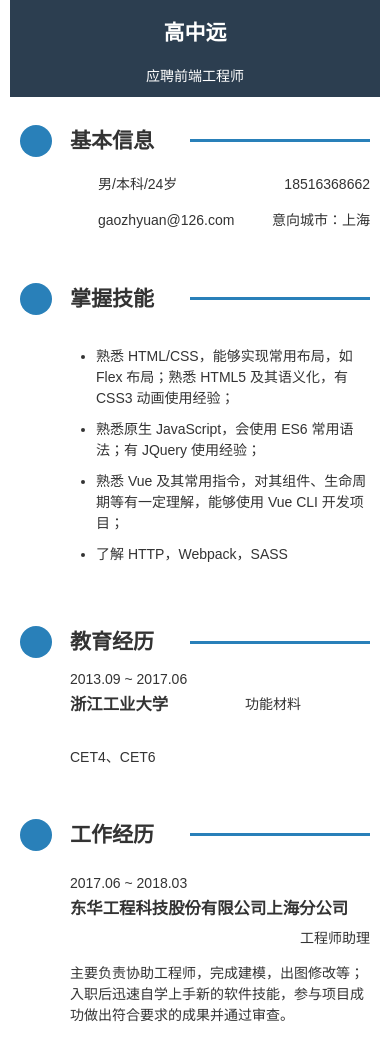
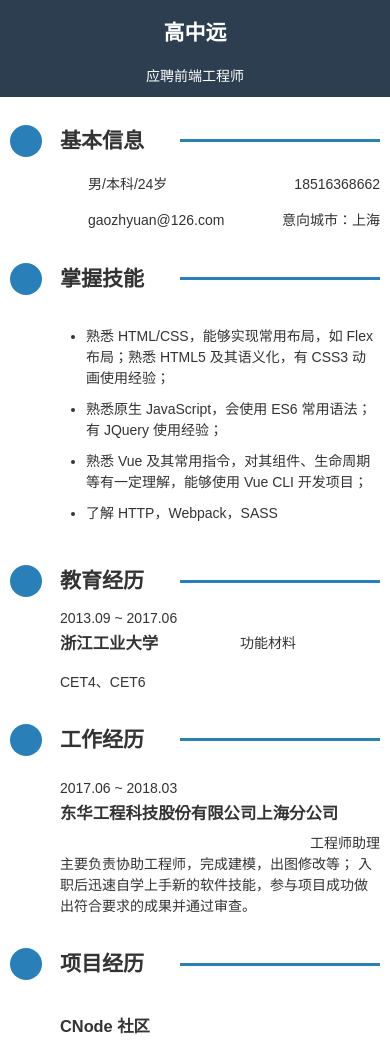
Before and after one commit to gzygzy00/cv, a plain HTML site: page index.html in a window 390 px wide. Shown: the top 1043 px of the page. Drawn offline with Linux system fonts and the light colour scheme.

Commit message:
修改了打印版本

```diff
--- a/index.html
+++ b/index.html
@@ -63,30 +63,36 @@
     @media (max-width: 768px) {
       body {
         grid: auto auto auto / 1fr;
-        padding: 0 10px 30px 10px;
+        padding: 0 0 30px 0;
       }
 
       header {
         grid-row: 1;
         grid-column: 1;
+        padding: 0;
+        margin-bottom: 10px;
       }
 
       aside {
         grid-row: 2;
         grid-column: 1;
+        padding: 0 10px 0 10px;
       }
 
       main {
         grid-row: 3;
         grid-column: 1;
+        padding: 0 10px 0 10px;
       }
 
       main section {
-        margin-top: 0;
+        margin-top: 0px;
+        padding: 0;
       }
 
       aside section {
-        margin-top: 0;
+        margin-top: 0px;
+        padding: 0;
       }
 
       section .detail {
@@ -110,12 +116,20 @@
         margin-top: -50px;
       }
 
+      section:first-child .detail .timeline-panel .intro {
+        margin-top: 0;
+      }
+
       section:nth-child(2) .detail .timeline-panel .date {
         margin-top: -50px;
       }
 
       section:nth-child(2) .detail .timeline-panel .major {
         margin: 60px 0 0 0;
+      }
+
+      section:nth-child(2) .detail .timeline-panel .intro {
+        margin-top: 0;
       }
     }
 
@@ -213,13 +227,13 @@
 
     section .timeline-panel h3 {
       grid-row: 1;
-      grid-column: 2;
+      grid-column: 2/3;
     }
 
     section .timeline-panel .major {
       grid-row: 1;
       grid-column: 3;
-      margin-left: 15px;
+      margin-left: 20px;
     }
 
     section .timeline-panel .intro {
@@ -240,7 +254,7 @@
 
     section .intro #db_preview {
       width: 250px;
-      height: 300px;
+      height: 350px;
     }
   </style>
 
@@ -302,6 +316,10 @@
           <img src="./cnode_img.png" alt="" id="img_preview">
           <p>利用官网提供的 API，通过 Vue 对网站进行还原，可以查看 CNode 社区的帖子与用户信息等；
             项目通过 Vue CLI 搭建，使用 Axios 获取数据，Vue Router 实现路由的跳转；
+<!--            <br>-->
+<!--            <br>-->
+<!--            <br>-->
+<!--            <br>-->
             项目运用到了 Vue 的内置指令和事件绑定等功能，诸如 v-bind, v-if 等等；
             使用计算属性限制显示条目，过滤器 filter 过滤日期和分类，分页功能的实现，父子组件传递数据；
             针对路由跳转后页面不会重新获取数据，利用 watch 监听路由，并增添 methods 使页面跳转后回到顶部，优化用户体验。
@@ -313,6 +331,8 @@
       </div>
     </div>
   </section>
+
+  <br>
 
   <section>
     <div class="detail">
@@ -335,6 +355,7 @@
     </div>
   </section>
 
+  <br>
 
   <section>
     <div class="detail">
@@ -349,6 +370,9 @@
             使用 JQuery 来选取页面中的元素，可以切换top250、北美票房榜以及搜索功能；
             为了提升页面的加载和数据的获取速度，使页面下拉到底部使才会继续加载和渲染数据。
           </p>
+
+<!--          <br>-->
+
           <h4>技术栈:</h4> <span class="highlight">jQuery</span>, <span class="highlight">Ajax</span> <br>
           <h4><a href="https://github.com/gzygzy00/DB_top250">预览链接: https://github.com/gzygzy00/DB_top250</a></h4>  <br>
           <h4><a href="https://gzygzy00.github.io/DB_top250/">项目源码: https://gzygzy00.github.io/DB_top250/</a></h4>
@@ -356,6 +380,8 @@
       </div>
     </div>
   </section>
+
+  <br>
 
   <section>
     <div class="detail">
@@ -395,6 +421,8 @@
 <!--      </div>-->
 <!--    </div>-->
 <!--  </section>-->
+
+<!--  <br>-->
 
   <section>
     <svg class="icon" aria-hidden="true">
```
